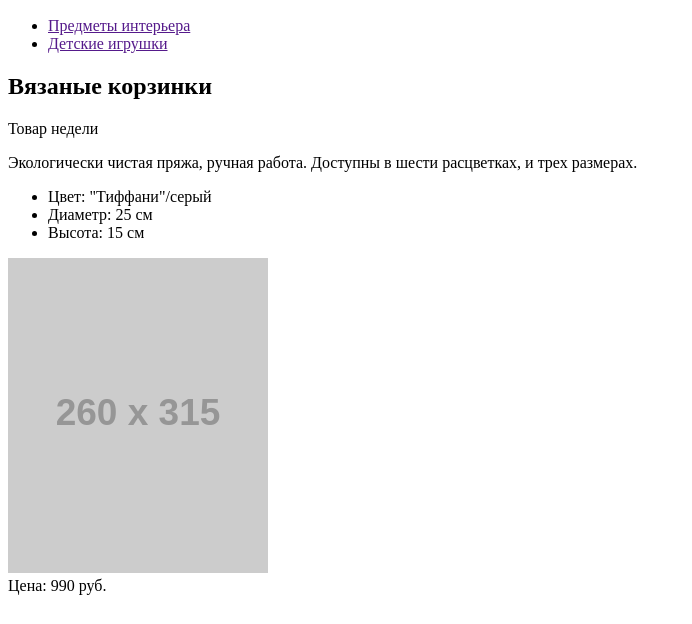
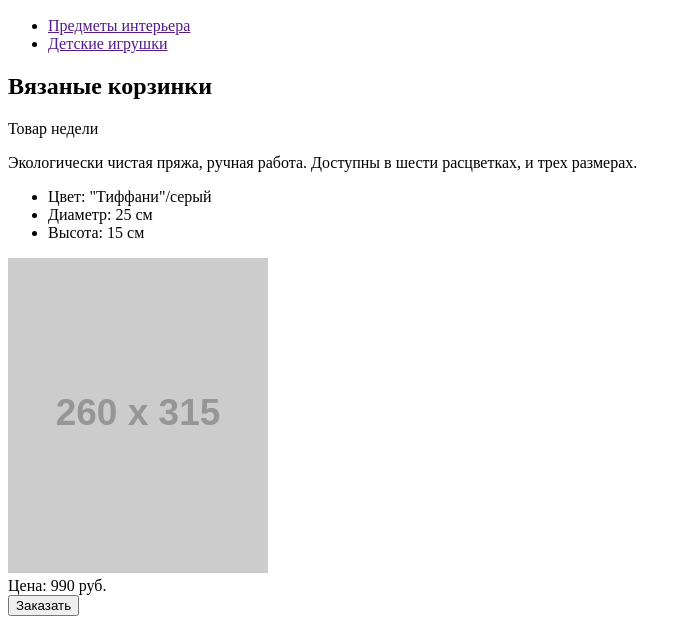
Before and after one commit to Pacata/mishka, a website: page index.html in a window 1280 px wide. Shown: the part 257-881 px from the top of the page, without its empty margins (0-692 px from the left). Before the commit the page ends 860 px from the top, so only its background shows below. Drawn offline with Linux system fonts and the light colour scheme; placeholder pictures from the web are drawn by us.

Commit message:
Added btn to oder

```diff
--- a/index.html
+++ b/index.html
@@ -83,6 +83,7 @@
         <img class="product-week__img" width="260" height="315"
              src="http://placehold.it/260x315" alt="Вязаные корзинки">
         <div class="product-week__price">Цена: 990 руб.</div>
+        <button class="btn product-week__btn-order">Заказать</button>
 
       </section>
     </main>
```
